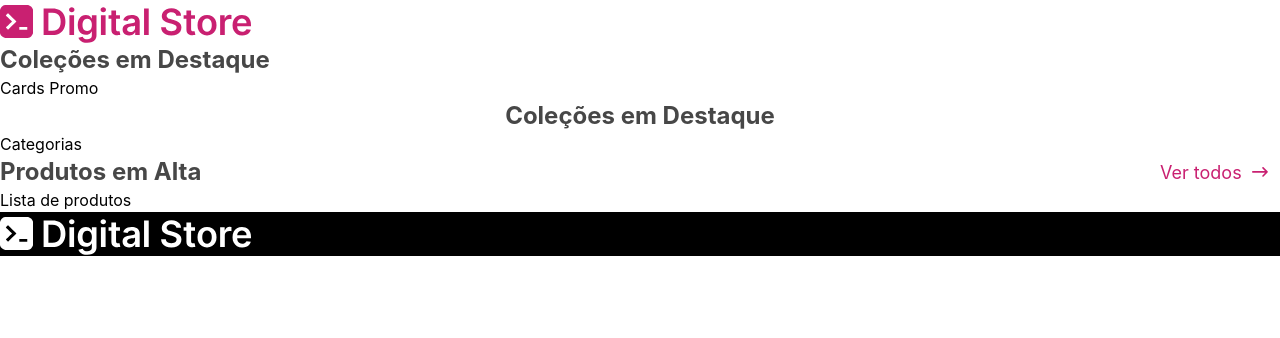
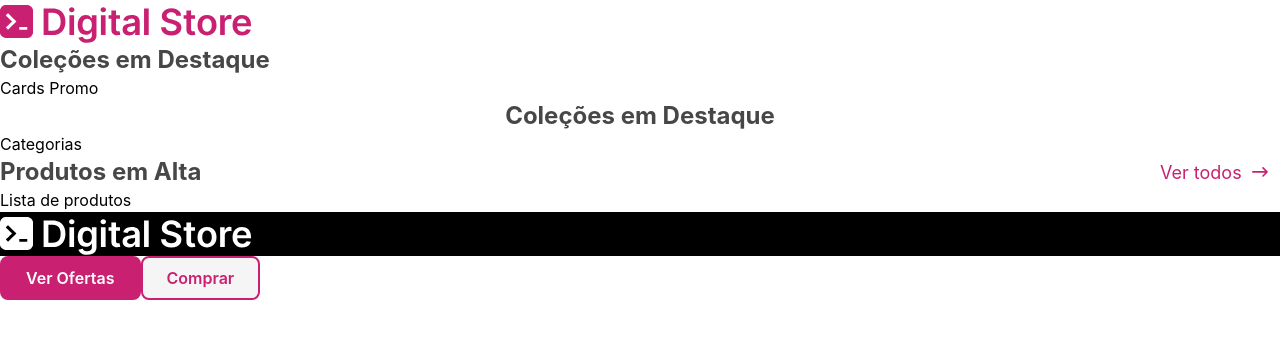
Before and after one commit to FS56-ALDEOTA-MANHA/projetoDigitalStore, a React (Vite) app: page / in a window 1280 px wide. Shown: the top 338 px of the page. Built offline with nearby package versions, Linux system fonts and the light colour scheme.

Commit message:
Criando componente Button com tailwind CSS

```diff
--- a/src/App.jsx
+++ b/src/App.jsx
@@ -1,12 +1,14 @@
 import './App.css'
 import Layout from "./components/Layout"
+import Button from "./components/Button"
 
 function App() {
-
 
   return (
     <>
     <Layout/>
+    <Button texto="Ver Ofertas" color="primary" />
+    <Button texto="Comprar" color="secondary" />
     </>
   )
 }
--- /dev/null
+++ b/src/components/Button.jsx
@@ -0,0 +1,14 @@
+const Button = ({ color = "primary", texto = "Clique aqui" }) => {
+  const styles = {
+    primary: "bg-[#C92071] text-white border-2 border-[#C92071]",
+    secondary: "bg-[#F5F5F5] text-[#C92071] border-2 border-[#C92071]",
+  }
+
+  return (
+    <button className={`${styles[color]} px-6 py-2 rounded-lg font-semibold cursor-pointer`}>
+      {texto}
+    </button>
+  )
+}
+
+export default Button
```
